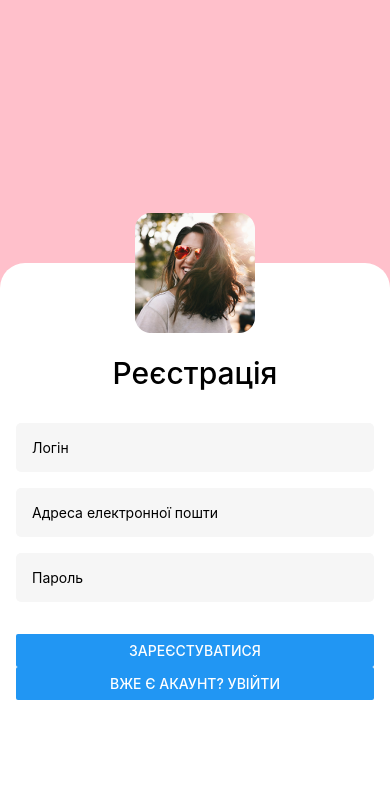
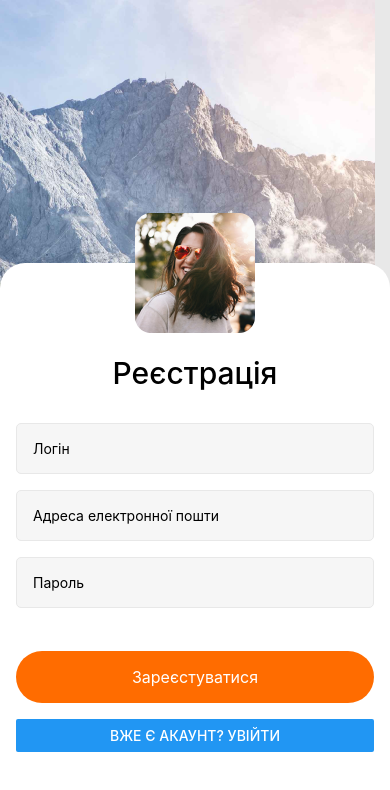
Before and after one commit to Kateryna18/react-native-hw-01, a React Native app: screen / in a window 390 px wide. Shown: the top 790 px of the page. Built offline with nearby package versions, Linux system fonts and the light colour scheme.

Commit message:
added style for registration screen

```diff
--- a/App.js
+++ b/App.js
@@ -1,13 +1,15 @@
 // import React from 'react';
 import { StatusBar } from 'expo-status-bar';
-import { StyleSheet, Text, View } from 'react-native';
+import { StyleSheet, ImageBackground, View } from 'react-native';
 import RegistrationScreen from './Screens/RegistrationScreen';
 
 export default function App() {
   return (
     <View style={styles.container}>
+      <ImageBackground style={styles.backgroundImg} source={require("./assets/photo-bg.png")}>
       <StatusBar style="auto" />
       <RegistrationScreen/>
+      </ImageBackground>
     </View>
   );
 }
@@ -15,9 +17,12 @@ export default function App() {
 const styles = StyleSheet.create({
   container: {
     flex: 1,
+    backgroundColor: '#E8E8E8',
+  },
+  backgroundImg: {
+    flex: 1,
+    resizeMode: 'cover',
     paddingTop: 263,
-    backgroundColor: 'pink',
-    // alignItems: 'center',
-    // justifyContent: 'center',
+
   },
 });
--- a/Screens/RegistrationScreen.jsx
+++ b/Screens/RegistrationScreen.jsx
@@ -1,7 +1,8 @@
 import React from "react";
-import { StyleSheet, View, Text, Image, TextInput, Button } from "react-native";
+import { Platform, StyleSheet, View, Text, Image, TextInput, TouchableOpacity, Button } from "react-native";
 
 export default function RegistrationScreen() {
+    console.log(Platform.OS)
   return (
     <View style={styles.registerBox}>
       <View style={styles.contentContainer}>
@@ -22,11 +23,14 @@ export default function RegistrationScreen() {
             keyboardType="email-address"
           />
           <TextInput
-            style={[styles.registerFormInput, {marginBottom: 32}]}
+            style={[styles.registerFormInput, {marginBottom: 43}]}
             placeholder="Пароль"
             keyboardType="default"
+            secureTextEntry={true}
           />
-          <Button style={styles.registerFormButton} title="Зареєстуватися" />
+            <TouchableOpacity style={styles.registerBoxButton} activeOpacity={0.8}>
+                <Text style={styles.registerButtonText}>Зареєстуватися</Text>
+            </TouchableOpacity>
           <Button
             style={styles.registerFormLink}
             title="Вже є акаунт? Увійти"
@@ -39,10 +43,7 @@ export default function RegistrationScreen() {
 
 const styles = StyleSheet.create({
   registerBox: {
-    width: "100%",
     flex: 1,
-    // alignItems: "center",
-    // justifyContent: 'center',
     backgroundColor: "#FFFFFF",
     borderTopLeftRadius: 25,
     borderTopRightRadius: 25,
@@ -73,15 +74,23 @@ const styles = StyleSheet.create({
     marginBottom: 16,
     backgroundColor: '#F6F6F6',
     borderRadius: 5,
+    borderWidth: 1,
+    borderColor: '#E8E8E8',
   },
-  registerFormButton: {
-    width: 343,
-    height: 51,
-    padding: '16px, 32px, 16px, 32px',
+  registerBoxButton: {
+    paddingBottom: 16,
+    paddingTop: 16,
+    marginBottom: 16,
     backgroundColor: '#FF6C00',
     borderRadius: 100,
   },
+  registerButtonText: {
+    textAlign: 'center',
+    fontSize: 16,
+    fontWeight: 400,
+    color: '#FFFFFF',
+  },
   registerFormLink: {
-
+    fontSize: 16,
   }
 });
```
